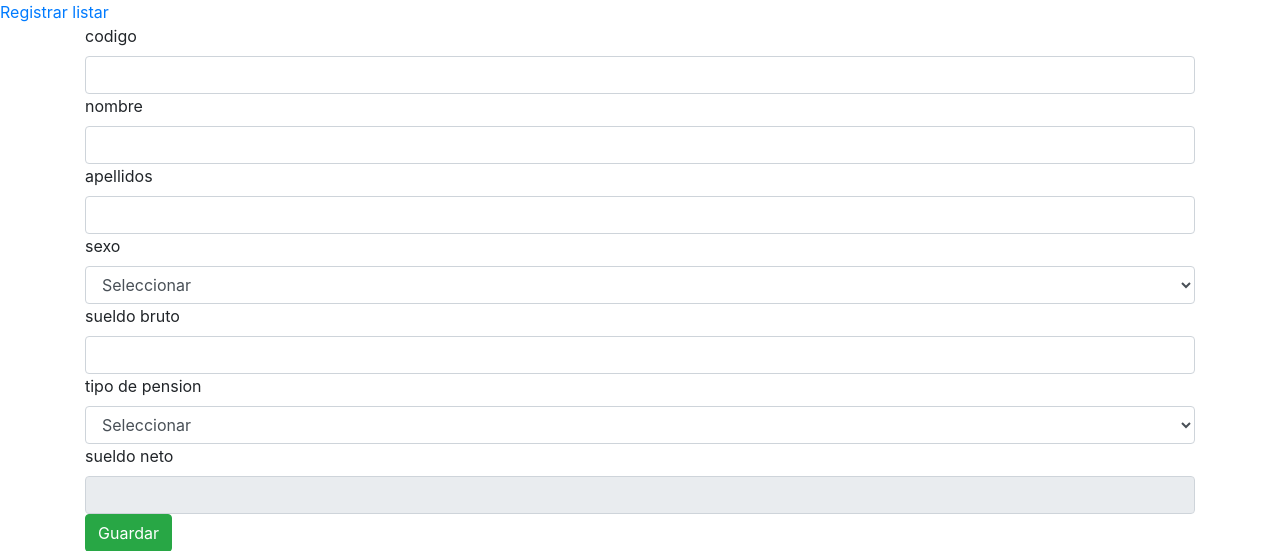
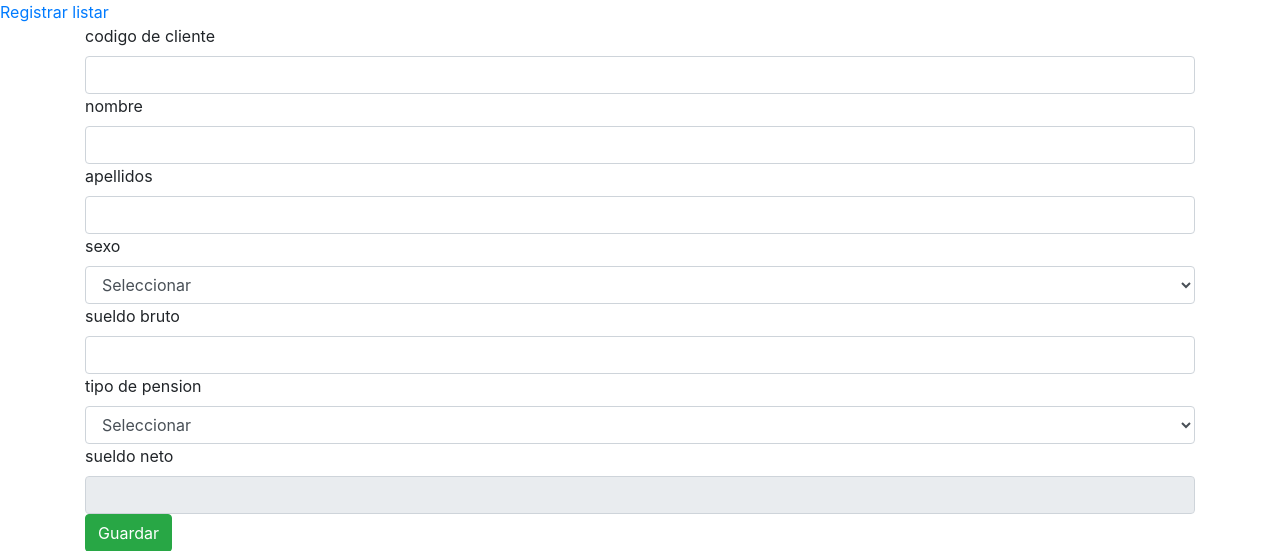
Before and after one commit to Jose-Nolberto/web-tienda, a PHP site: page /cliente in a window 1280 px wide. Shown: the top 551 px of the page. Run offline with PHP 8.4, Linux system fonts and the light colour scheme.

Commit message:
cambios en codigo de cliente en el label

```diff
--- a/cliente.php
+++ b/cliente.php
@@ -59,7 +59,7 @@
         <div id='error' class="invalid-feedback"></div>
         <form>
             <tr>
-            <label>codigo</label>
+            <label>codigo de cliente</label>
             <input type="text" name="codigo" id="codigo" style="text-transform: uppercase;" class='form-control text-capitalize'>
             <label>nombre</label>
             <input type="text" name="nombre" id="nombre" style="text-transform: uppercase;" class='form-control text-capitalize'>
```
